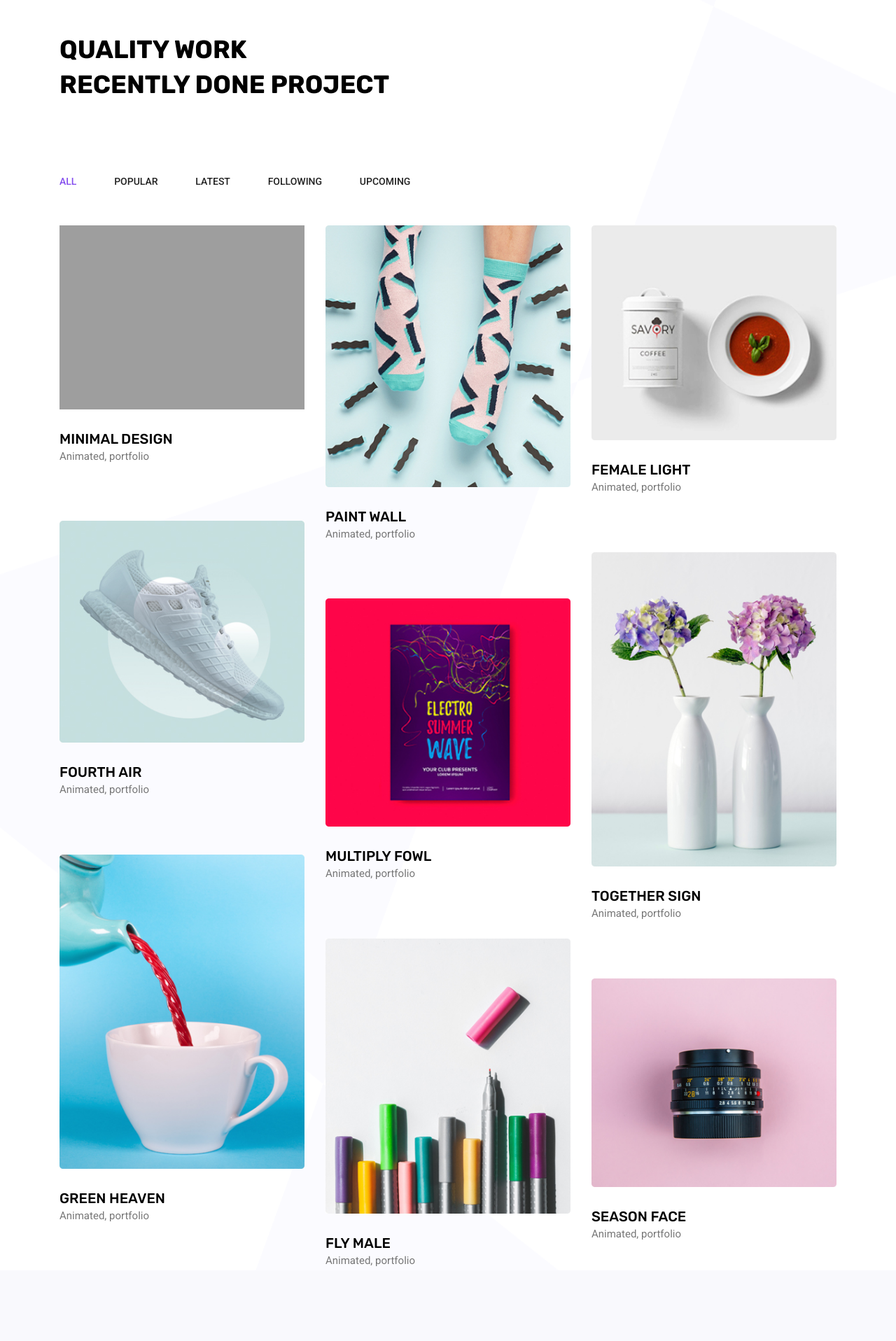
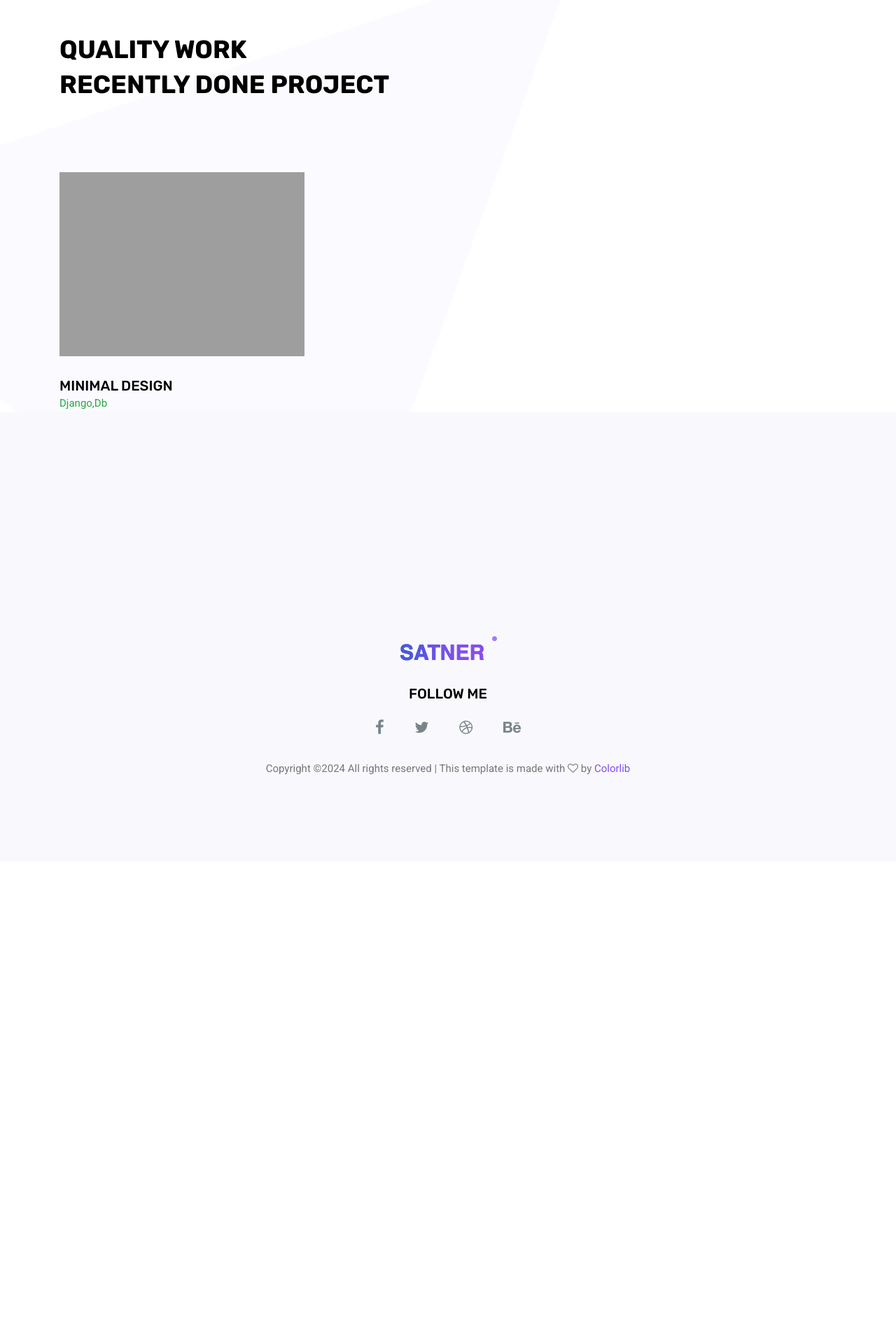
Before and after one commit to Aliwangara/simple_portfolio_projects, a Django app: page /portfolio in a window 1280 px wide. Shown: the part 487-2403 px from the top of the page at 70% size. After the commit the page ends 1594 px from the top, so only its background shows below. Run offline with Django 5.2, Linux system fonts and the light colour scheme; some libraries are stand-ins or nearby versions; grey boxes are pictures that could not be loaded.

Commit message:
added a new image to portfolio and a logo generally for the website

```diff
--- a/templates/Portfolio.html
+++ b/templates/Portfolio.html
@@ -33,170 +33,170 @@
 					</div>
 				</div>
 			</div>
-			<div class="filters portfolio-filter">
-				<ul>
-					<li class="active" data-filter="*">all</li>
-					<li data-filter=".popular">popular</li>
-					<li data-filter=".latest"> latest</li>
-					<li data-filter=".following">following</li>
-					<li data-filter=".upcoming">upcoming</li>
-				</ul>
-			</div>
+{#			<div class="filters portfolio-filter">#}
+{#				<ul>#}
+{#					<li class="active" data-filter="*">all</li>#}
+{#					<li data-filter=".popular">popular</li>#}
+{#					<li data-filter=".latest"> latest</li>#}
+{#					<li data-filter=".following">following</li>#}
+{#					<li data-filter=".upcoming">upcoming</li>#}
+{#				</ul>#}
+{#			</div>#}
 
 			<div class="filters-content">
 				<div class="row portfolio-grid justify-content-center">
 					<div class="col-lg-4 col-md-6 all latest">
 						<div class="portfolio_box">
 							<div class="single_portfolio">
-								<img class="img-fluid w-100" src="{% static 'assets/img/portfolio/p1.jpg ' %}" alt="">
+								<img class="img-fluid w-100" src="{% static 'assets/img/portfolio/header_img.png ' %}" alt="">
 								<div class="overlay"></div>
-								<a href="img/portfolio/p1.jpg" class="img-gal">
+								<a href="{% static 'assets/img/portfolio/header_img.png' %}" class="img-gal">
 									<div class="icon">
 										<span class="lnr lnr-cross"></span>
 									</div>
 								</a>
 							</div>
 							<div class="short_info">
-								<h4><a href="portfolio-details.html">minimal design</a></h4>
-								<p>Animated, portfolio</p>
+								<h4><a href="https://stackoverflow.com/">minimal design</a></h4>
+								<span class="text-success"><p>Django,Db</p></span>
 							</div>
 						</div>
 					</div>
-					<div class="col-lg-4 col-md-6 all popular">
-						<div class="portfolio_box">
-							<div class="single_portfolio">
-								<img class="img-fluid w-100" src="img/portfolio/p2.jpg" alt="">
-								<div class="overlay"></div>
-								<a href="img/portfolio/p2.jpg" class="img-gal">
-									<div class="icon">
-										<span class="lnr lnr-cross"></span>
-									</div>
-								</a>
-							</div>
-							<div class="short_info">
-								<h4><a href="portfolio-details.html">Paint wall</a></h4>
-								<p>Animated, portfolio</p>
-							</div>
-						</div>
-					</div>
-					<div class="col-lg-4 col-md-6 all latest">
-						<div class="portfolio_box">
-							<div class="single_portfolio">
-								<img class="img-fluid w-100" src="img/portfolio/p3.jpg" alt="">
-								<div class="overlay"></div>
-								<a href="img/portfolio/p3.jpg" class="img-gal">
-									<div class="icon">
-										<span class="lnr lnr-cross"></span>
-									</div>
-								</a>
-							</div>
-							<div class="short_info">
-								<h4><a href="portfolio-details.html">female light</a></h4>
-								<p>Animated, portfolio</p>
-							</div>
-						</div>
-					</div>
-					<div class="col-lg-4 col-md-6 all popular">
-						<div class="portfolio_box">
-							<div class="single_portfolio">
-								<img class="img-fluid w-100" src="img/portfolio/p4.jpg" alt="">
-								<div class="overlay"></div>
-								<a href="img/portfolio/p4.jpg" class="img-gal">
-									<div class="icon">
-										<span class="lnr lnr-cross"></span>
-									</div>
-								</a>
-							</div>
-							<div class="short_info">
-								<h4><a href="portfolio-details.html">fourth air</a></h4>
-								<p>Animated, portfolio</p>
-							</div>
-						</div>
-					</div>
-					<div class="col-lg-4 col-md-6 all following">
-						<div class="portfolio_box">
-							<div class="single_portfolio">
-								<img class="img-fluid w-100" src="img/portfolio/p6.jpg" alt="">
-								<div class="overlay"></div>
-								<a href="img/portfolio/p5.jpg" class="img-gal">
-									<div class="icon">
-										<span class="lnr lnr-cross"></span>
-									</div>
-								</a>
-							</div>
-							<div class="short_info">
-								<h4><a href="portfolio-details.html">together sign</a></h4>
-								<p>Animated, portfolio</p>
-							</div>
-						</div>
-					</div>
-					<div class="col-lg-4 col-md-6 all upcoming">
-						<div class="portfolio_box">
-							<div class="single_portfolio">
-								<img class="img-fluid w-100" src="img/portfolio/p5.jpg" alt="">
-								<div class="overlay"></div>
-								<a href="img/portfolio/p6.jpg" class="img-gal">
-									<div class="icon">
-										<span class="lnr lnr-cross"></span>
-									</div>
-								</a>
-							</div>
-							<div class="short_info">
-								<h4><a href="portfolio-details.html">multiply fowl</a></h4>
-								<p>Animated, portfolio</p>
-							</div>
-						</div>
-					</div>
-					<div class="col-lg-4 col-md-6 all upcoming following">
-						<div class="portfolio_box">
-							<div class="single_portfolio">
-								<img class="img-fluid w-100" src="img/portfolio/p7.jpg" alt="">
-								<div class="overlay"></div>
-								<a href="img/portfolio/p7.jpg" class="img-gal">
-									<div class="icon">
-										<span class="lnr lnr-cross"></span>
-									</div>
-								</a>
-							</div>
-							<div class="short_info">
-								<h4><a href="portfolio-details.html">green heaven</a></h4>
-								<p>Animated, portfolio</p>
-							</div>
-						</div>
-					</div>
-					<div class="col-lg-4 col-md-6 all following">
-						<div class="portfolio_box">
-							<div class="single_portfolio">
-								<img class="img-fluid w-100" src="img/portfolio/p8.jpg" alt="">
-								<div class="overlay"></div>
-								<a href="img/portfolio/p8.jpg" class="img-gal">
-									<div class="icon">
-										<span class="lnr lnr-cross"></span>
-									</div>
-								</a>
-							</div>
-							<div class="short_info">
-								<h4>fly male</h4>
-								<p>Animated, portfolio</p>
-							</div>
-						</div>
-					</div>
-					<div class="col-lg-4 col-md-6 all upcoming">
-						<div class="portfolio_box">
-							<div class="single_portfolio">
-								<img class="img-fluid w-100" src="img/portfolio/p9.jpg" alt="">
-								<div class="overlay"></div>
-								<a href="img/portfolio/p9.jpg" class="img-gal">
-									<div class="icon">
-										<span class="lnr lnr-cross"></span>
-									</div>
-								</a>
-							</div>
-							<div class="short_info">
-								<h4><a href="portfolio-details.html">season face</a></h4>
-								<p>Animated, portfolio</p>
-							</div>
-						</div>
+{#					<div class="col-lg-4 col-md-6 all popular">#}
+{#						<div class="portfolio_box">#}
+{#							<div class="single_portfolio">#}
+{#								<img class="img-fluid w-100" src="img/portfolio/p2.jpg" alt="">#}
+{#								<div class="overlay"></div>#}
+{#								<a href="img/portfolio/p2.jpg" class="img-gal">#}
+{#									<div class="icon">#}
+{#										<span class="lnr lnr-cross"></span>#}
+{#									</div>#}
+{#								</a>#}
+{#							</div>#}
+{#							<div class="short_info">#}
+{#								<h4><a href="portfolio-details.html">Paint wall</a></h4>#}
+{#								<p>Animated, portfolio</p>#}
+{#							</div>#}
+{#						</div>#}
+{#					</div>#}
+{#					<div class="col-lg-4 col-md-6 all latest">#}
+{#						<div class="portfolio_box">#}
+{#							<div class="single_portfolio">#}
+{#								<img class="img-fluid w-100" src="img/portfolio/p3.jpg" alt="">#}
+{#								<div class="overlay"></div>#}
+{#								<a href="img/portfolio/p3.jpg" class="img-gal">#}
+{#									<div class="icon">#}
+{#										<span class="lnr lnr-cross"></span>#}
+{#									</div>#}
+{#								</a>#}
+{#							</div>#}
+{#							<div class="short_info">#}
+{#								<h4><a href="portfolio-details.html">female light</a></h4>#}
+{#								<p>Animated, portfolio</p>#}
+{#							</div>#}
+{#						</div>#}
+{#					</div>#}
+{#					<div class="col-lg-4 col-md-6 all popular">#}
+{#						<div class="portfolio_box">#}
+{#							<div class="single_portfolio">#}
+{#								<img class="img-fluid w-100" src="img/portfolio/p4.jpg" alt="">#}
+{#								<div class="overlay"></div>#}
+{#								<a href="img/portfolio/p4.jpg" class="img-gal">#}
+{#									<div class="icon">#}
+{#										<span class="lnr lnr-cross"></span>#}
+{#									</div>#}
+{#								</a>#}
+{#							</div>#}
+{#							<div class="short_info">#}
+{#								<h4><a href="portfolio-details.html">fourth air</a></h4>#}
+{#								<p>Animated, portfolio</p>#}
+{#							</div>#}
+{#						</div>#}
+{#					</div>#}
+{#					<div class="col-lg-4 col-md-6 all following">#}
+{#						<div class="portfolio_box">#}
+{#							<div class="single_portfolio">#}
+{#								<img class="img-fluid w-100" src="img/portfolio/p6.jpg" alt="">#}
+{#								<div class="overlay"></div>#}
+{#								<a href="img/portfolio/p5.jpg" class="img-gal">#}
+{#									<div class="icon">#}
+{#										<span class="lnr lnr-cross"></span>#}
+{#									</div>#}
+{#								</a>#}
+{#							</div>#}
+{#							<div class="short_info">#}
+{#								<h4><a href="portfolio-details.html">together sign</a></h4>#}
+{#								<p>Animated, portfolio</p>#}
+{#							</div>#}
+{#						</div>#}
+{#					</div>#}
+{#					<div class="col-lg-4 col-md-6 all upcoming">#}
+{#						<div class="portfolio_box">#}
+{#							<div class="single_portfolio">#}
+{#								<img class="img-fluid w-100" src="img/portfolio/p5.jpg" alt="">#}
+{#								<div class="overlay"></div>#}
+{#								<a href="img/portfolio/p6.jpg" class="img-gal">#}
+{#									<div class="icon">#}
+{#										<span class="lnr lnr-cross"></span>#}
+{#									</div>#}
+{#								</a>#}
+{#							</div>#}
+{#							<div class="short_info">#}
+{#								<h4><a href="portfolio-details.html">multiply fowl</a></h4>#}
+{#								<p>Animated, portfolio</p>#}
+{#							</div>#}
+{#						</div>#}
+{#					</div>#}
+{#					<div class="col-lg-4 col-md-6 all upcoming following">#}
+{#						<div class="portfolio_box">#}
+{#							<div class="single_portfolio">#}
+{#								<img class="img-fluid w-100" src="img/portfolio/p7.jpg" alt="">#}
+{#								<div class="overlay"></div>#}
+{#								<a href="img/portfolio/p7.jpg" class="img-gal">#}
+{#									<div class="icon">#}
+{#										<span class="lnr lnr-cross"></span>#}
+{#									</div>#}
+{#								</a>#}
+{#							</div>#}
+{#							<div class="short_info">#}
+{#								<h4><a href="portfolio-details.html">green heaven</a></h4>#}
+{#								<p>Animated, portfolio</p>#}
+{#							</div>#}
+{#						</div>#}
+{#					</div>#}
+{#					<div class="col-lg-4 col-md-6 all following">#}
+{#						<div class="portfolio_box">#}
+{#							<div class="single_portfolio">#}
+{#								<img class="img-fluid w-100" src="img/portfolio/p8.jpg" alt="">#}
+{#								<div class="overlay"></div>#}
+{#								<a href="img/portfolio/p8.jpg" class="img-gal">#}
+{#									<div class="icon">#}
+{#										<span class="lnr lnr-cross"></span>#}
+{#									</div>#}
+{#								</a>#}
+{#							</div>#}
+{#							<div class="short_info">#}
+{#								<h4>fly male</h4>#}
+{#								<p>Animated, portfolio</p>#}
+{#							</div>#}
+{#						</div>#}
+{#					</div>#}
+{#					<div class="col-lg-4 col-md-6 all upcoming">#}
+{#						<div class="portfolio_box">#}
+{#							<div class="single_portfolio">#}
+{#								<img class="img-fluid w-100" src="img/portfolio/p9.jpg" alt="">#}
+{#								<div class="overlay"></div>#}
+{#								<a href="img/portfolio/p9.jpg" class="img-gal">#}
+{#									<div class="icon">#}
+{#										<span class="lnr lnr-cross"></span>#}
+{#									</div>#}
+{#								</a>#}
+{#							</div>#}
+{#							<div class="short_info">#}
+{#								<h4><a href="portfolio-details.html">season face</a></h4>#}
+{#								<p>Animated, portfolio</p>#}
+{#							</div>#}
+{#						</div>#}
 					</div>
 				</div>
 			</div>
```
Also changed, not shown: static/assets/img/android-chrome-192x192.png (added), static/assets/img/portfolio/portfolio-details.jpg (deleted).
